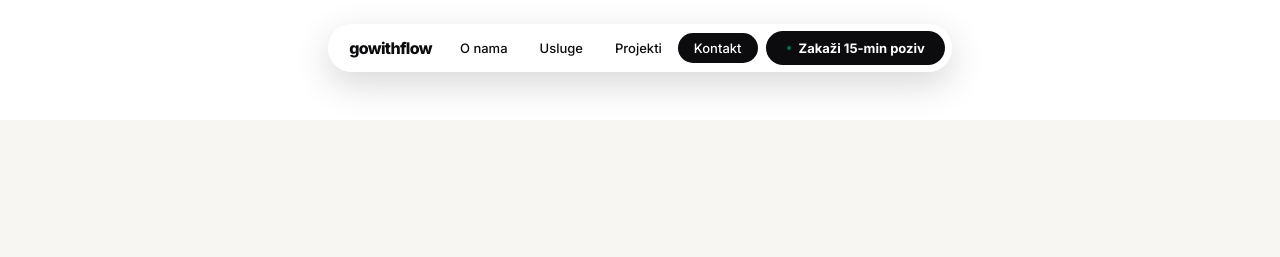
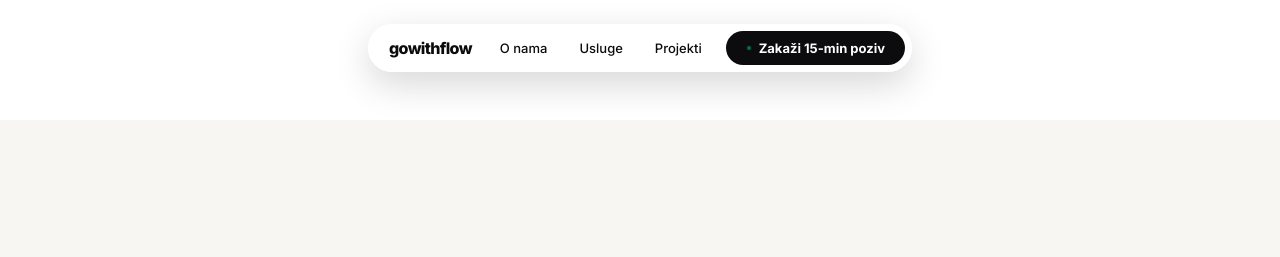
Before and after one commit to milenig/Flow-Studio, a plain HTML site: page kontakt.html in a window 1280 px wide. Shown: the top 257 px of the page. Drawn offline with Linux system fonts and the light colour scheme.

Commit message:
refactor: Remove redundant contact link from index.html and update navigation in kontakt.html for consistency

```diff
--- a/kontakt.html
+++ b/kontakt.html
@@ -23,7 +23,6 @@
         <li><a href="index.html#about">O nama</a></li>
         <li><a href="index.html#services">Usluge</a></li>
         <li><a href="index.html#projects">Projekti</a></li>
-        <li><a href="kontakt.html" class="active">Kontakt</a></li>
       </ul>
       <a href="kontakt.html" class="nav-cta">
         <span class="nav-avail-dot"></span>Zakaži 15-min poziv
```
Also changed, not shown: index.html (+0 -1 lines).
